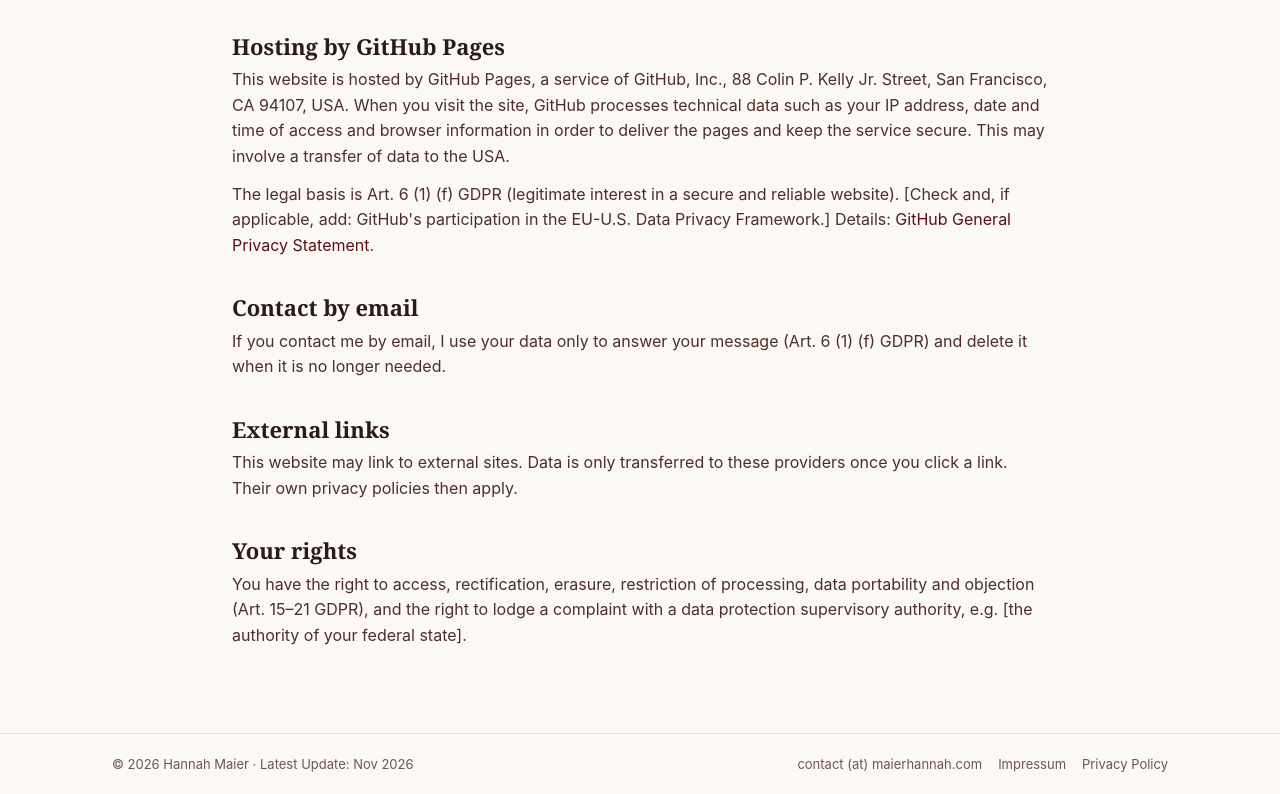
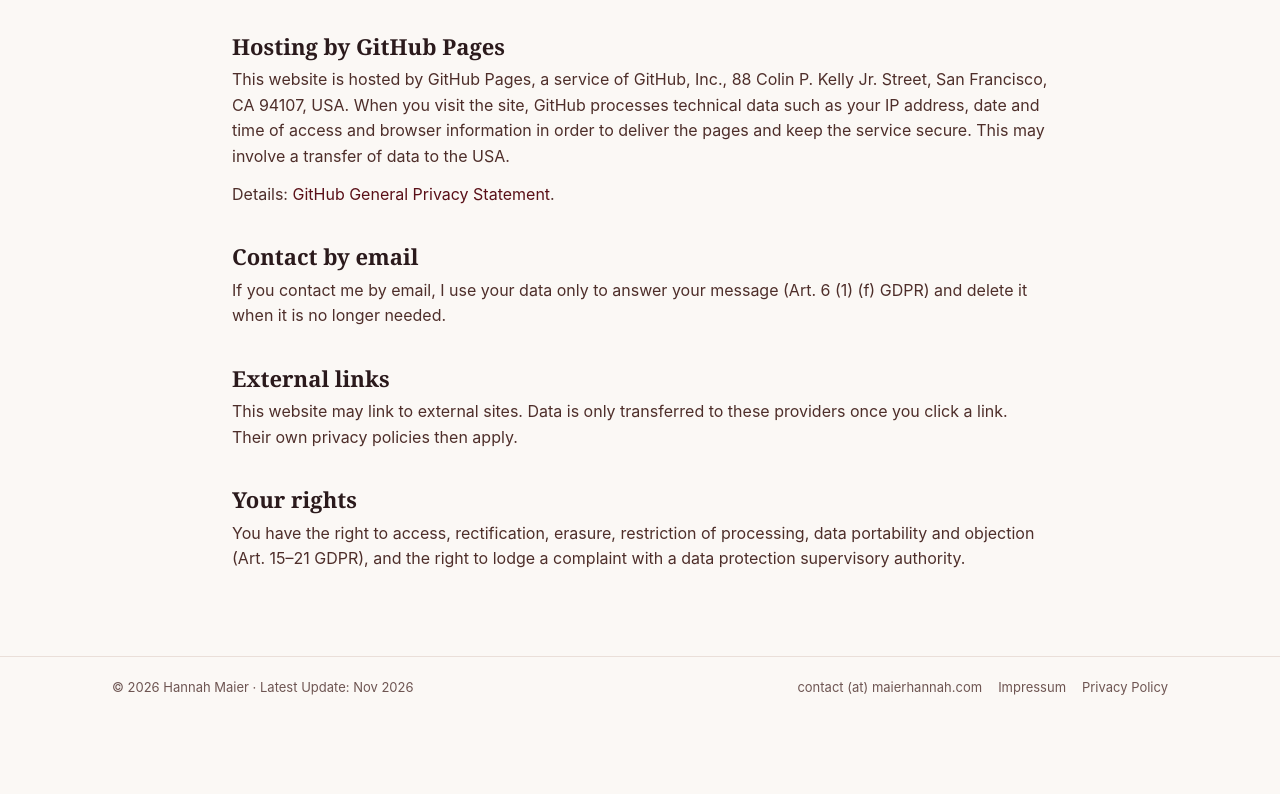
Before and after one commit to map-research/homepage-hannah, a plain HTML site: page privacy.html in a window 1280 px wide. Shown: the part 481-1275 px from the top of the page. After the commit the page ends 1199 px from the top, so only its background shows below. Drawn offline with Linux system fonts and the light colour scheme.

Commit message:
privacy plicy updated

```diff
--- a/privacy.html
+++ b/privacy.html
@@ -45,7 +45,7 @@
 
     <h2>Hosting by GitHub Pages</h2>
     <p>This website is hosted by GitHub Pages, a service of GitHub, Inc., 88 Colin P. Kelly Jr. Street, San Francisco, CA 94107, USA. When you visit the site, GitHub processes technical data such as your IP address, date and time of access and browser information in order to deliver the pages and keep the service secure. This may involve a transfer of data to the USA.</p>
-    <p>The legal basis is Art. 6 (1) (f) GDPR (legitimate interest in a secure and reliable website). [Check and, if applicable, add: GitHub's participation in the EU-U.S. Data Privacy Framework.] Details: <a href="https://docs.github.com/en/site-policy/privacy-policies/github-general-privacy-statement">GitHub General Privacy Statement</a>.</p>
+    <p>Details: <a href="https://docs.github.com/en/site-policy/privacy-policies/github-general-privacy-statement">GitHub General Privacy Statement</a>.</p>
 
     <h2>Contact by email</h2>
     <p>If you contact me by email, I use your data only to answer your message (Art. 6 (1) (f) GDPR) and delete it when it is no longer needed.</p>
@@ -54,7 +54,7 @@
     <p>This website may link to external sites. Data is only transferred to these providers once you click a link. Their own privacy policies then apply.</p>
 
     <h2>Your rights</h2>
-    <p>You have the right to access, rectification, erasure, restriction of processing, data portability and objection (Art. 15–21 GDPR), and the right to lodge a complaint with a data protection supervisory authority, e.g. [the authority of your federal state].</p>
+    <p>You have the right to access, rectification, erasure, restriction of processing, data portability and objection (Art. 15–21 GDPR), and the right to lodge a complaint with a data protection supervisory authority.</p>
   </main>
 
   <footer class="site-footer">
```
Also changed, not shown: cv.html (+1 -1 lines).
